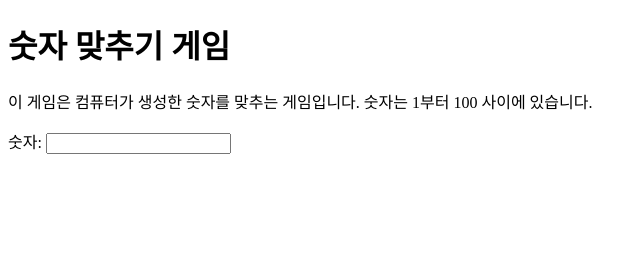
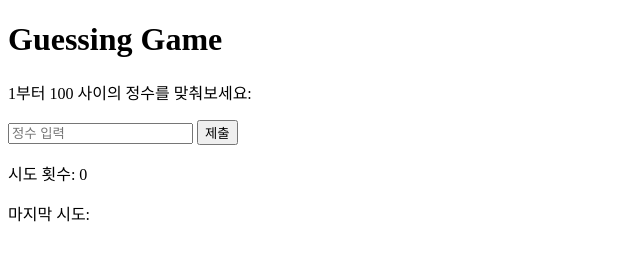
Before and after one commit to sunirn24haerin/webprogramming2024, a plain HTML site: page MiniProject.html in a window 1280 px wide. Shown: the whole page, without its empty margins (0-641 px from the left). Drawn offline with Linux system fonts and the light colour scheme.

Commit message:
Update MiniProject.html

```diff
--- a/MiniProject.html
+++ b/MiniProject.html
@@ -3,16 +3,49 @@
 <head>
     <meta charset="UTF-8">
     <meta name="viewport" content="width=device-width, initial-scale=1.0">
-    <title>Document</title>
+    <title>Guessing Game</title>
+    <style>
+        .hint {
+            font-weight: bold;
+        }
+    </style>
+    <script>
+        const answer = Math.floor(Math.random() * 100) + 1;
+        let attempts = 0;
+
+        function startGuessingGame() {
+            let guess = parseInt(document.getElementById('userInput').value);
+
+            if (isNaN(guess) || guess < 1 || guess > 100) {
+                alert("잘못된 입력입니다. 1부터 100 사이의 정수를 입력하세요.");
+                return;
+            }
+            attempts++;
+            let hint;
+            if (guess < answer) {
+                hint = "입력한 정수가 너무 낮습니다.";
+            } else if (guess > answer) {
+                hint = "입력한 정수가 너무 높습니다.";
+            } else {
+                hint = `축하합니다! 정답을 맞혔습니다. 정답은 ${answer}입니다.`;
+                attempts = 0;
+                resetInput();
+            }
+
+            document.getElementById('attempts').innerText = `시도 횟수: ${attempts}`;
+            document.getElementById('result').innerText = `마지막 시도: ${guess} (${hint})`;
+        }
+        function resetInput() {
+            document.getElementById('userInput').value = '';
+        }
+    </script>
 </head>
 <body>
-    <h1>숫자 맞추기 게임</h1>
-    <p>이 게임은 컴퓨터가 생성한 숫자를 맞추는 게임입니다. 숫자는 1부터 100 사이에 있습니다.</p>
-    <div>숫자: <input type="text " id="number">
-    </div>
-    <script>
-        let num = document.getElementById('number').value;
-        document.write("")
-    </script>
+    <h1>Guessing Game</h1>
+    <p>1부터 100 사이의 정수를 맞춰보세요:</p>
+    <input type="number" id="userInput" placeholder="정수 입력">
+    <button onclick="startGuessingGame()">제출</button>
+    <p id="attempts">시도 횟수: 0</p>
+    <p id="result">마지막 시도:</p>
 </body>
 </html>
```
